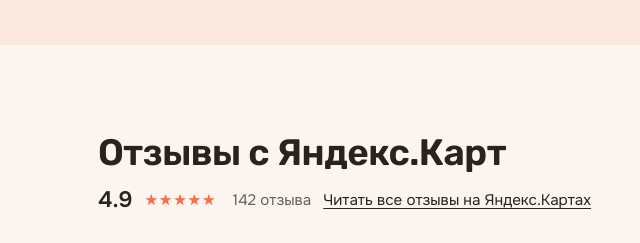
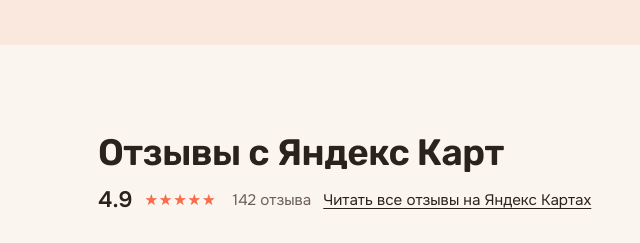
Before and after one commit to Iren167/fitnes-ritm, a plain HTML site: page index.html in a window 1280 px wide. Shown: the part 5160-5403 px from the top of the page, 0-640 px from the left. Drawn offline with Linux system fonts and the light colour scheme.

Commit message:
Яндекс Карты без точки

```diff
--- a/index.html
+++ b/index.html
@@ -130,7 +130,7 @@
   </section>
 
   <section class="s-section x-rv" id="otzyvy">
-    <header class="s-section__head s-section__head--reviews"><h2>Отзывы с Яндекс.Карт</h2><p class="s-reviews__rating"><span class="s-reviews__num">4.9</span><span class="s-reviews__stars" style="--r: 4.9" aria-label="рейтинг 4.9 из 5"></span><span class="s-reviews__count">142 отзыва</span><a class="s-reviews__all" href="#otzyvy" target="_blank" rel="noopener">Читать все отзывы на Яндекс.Картах</a></p></header>
+    <header class="s-section__head s-section__head--reviews"><h2>Отзывы с Яндекс Карт</h2><p class="s-reviews__rating"><span class="s-reviews__num">4.9</span><span class="s-reviews__stars" style="--r: 4.9" aria-label="рейтинг 4.9 из 5"></span><span class="s-reviews__count">142 отзыва</span><a class="s-reviews__all" href="#otzyvy" target="_blank" rel="noopener">Читать все отзывы на Яндекс Картах</a></p></header>
     <ul class="s-reviews">
       <li><blockquote>«Шла на пробную с мыслью «опозорюсь». Тренер сначала час расспрашивала про спину и график, нагрузку подбирала по самочувствию. Через месяц хожу три раза в неделю.»</blockquote><p class="s-reviews__who">Ирина К. · март 2026</p></li>
       <li><blockquote>«Групповая небольшая, тренер реально подходит к каждому и правит технику. Расписание удобное, переносить занятия можно без штрафов.»</blockquote><p class="s-reviews__who">Павел Д. · февраль 2026</p></li>
```
